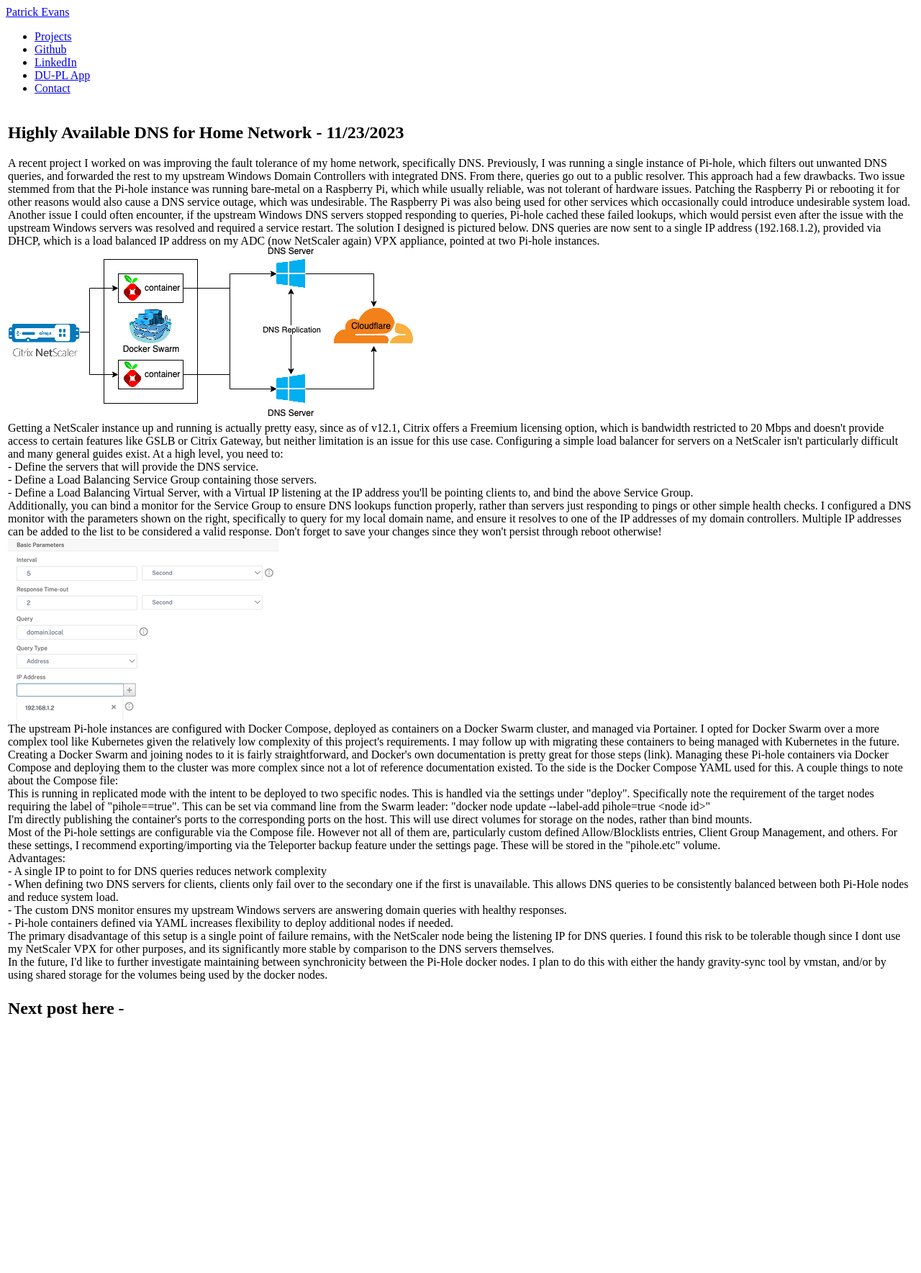
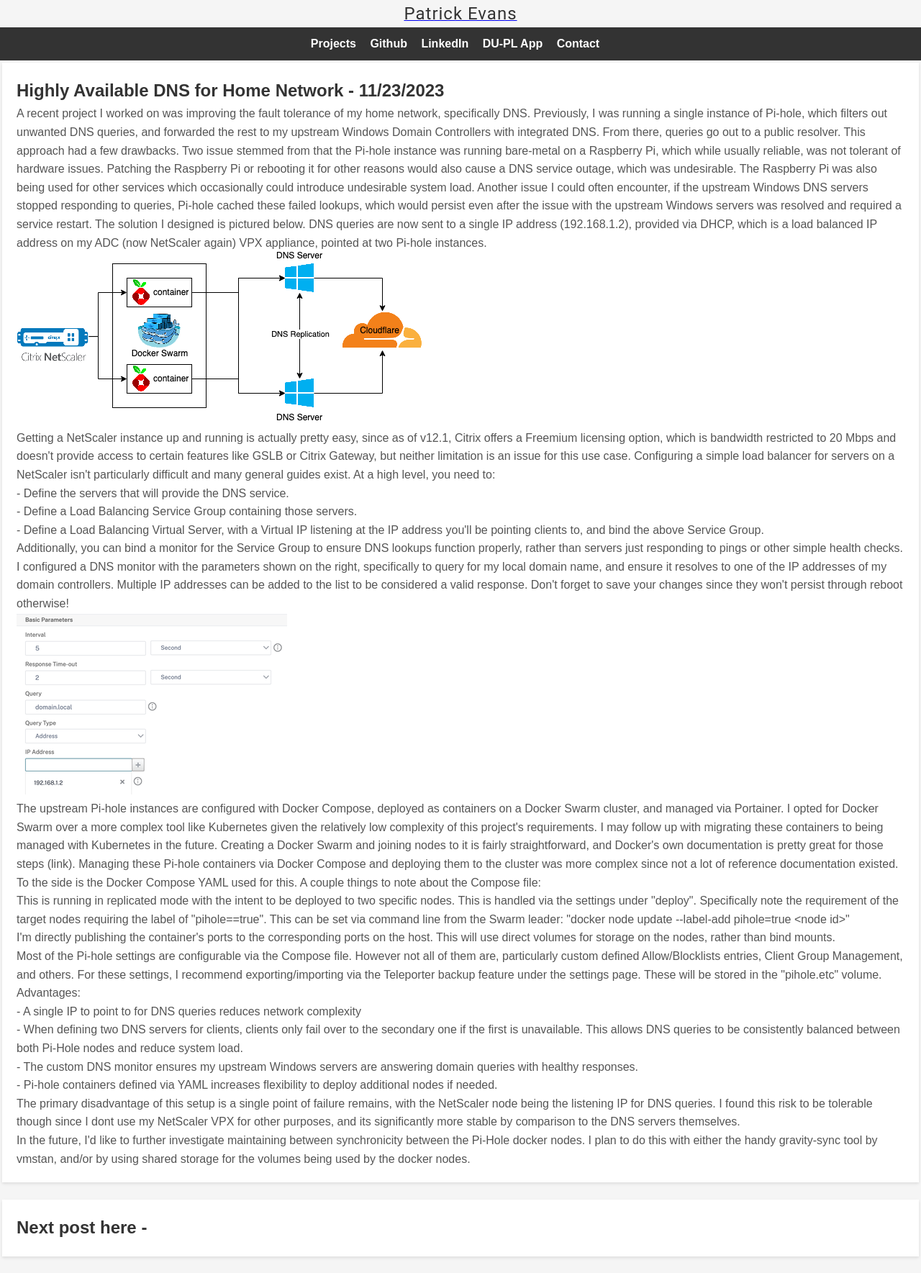
Before and after one commit to holysoles/portfolio-site, a Flask app: page / in a window 1280 px wide. Shown: the whole page at 72% size. Before the commit the page ends 1414 px from the top, so only its background shows below. Run offline with Flask 3, Linux system fonts and the light colour scheme.

Commit message:
add styling

```diff
--- a/static/example_compose.yaml
+++ b/static/example_compose.yaml
@@ -1,4 +1,3 @@
-
 version: '3.8'
 services:
   pihole:
--- /dev/null
+++ b/static/style.css
@@ -0,0 +1,163 @@
+/* Reset some default styles for better consistency across browsers */
+body, h1, h2, h3, p, ul, ol, li {
+    margin: 0;
+    padding: 0;
+  }
+
+  /* General formatting */
+  body {
+    font-family: 'Arial', sans-serif;
+    line-height: 1.6;
+    background-color: #f5f5f5;
+    color: #333;
+  }
+
+  .container {
+    max-width: 800px;
+    margin: 0 auto;
+    padding: 20px;
+  }
+
+  header {
+    background-color: #333;
+    color: #fff;
+    padding: 10px 0;
+  }
+
+  header h1 {
+    font-size: 2em;
+  }
+
+  main {
+    margin-top: 20px;
+  }
+
+  article {
+    background-color: #fff;
+    padding: 20px;
+    margin-bottom: 20px;
+    box-shadow: 0 2px 4px rgba(0, 0, 0, 0.1);
+  }
+
+  article h2 {
+    color: #333;
+  }
+
+  article p {
+    color: #555;
+  }
+
+  footer {
+    margin-top: 20px;
+    padding: 10px 0;
+    background-color: #333;
+    color: #fff;
+    text-align: center;
+  }
+
+  /* Responsive design for smaller screens */
+  @media screen and (max-width: 600px) {
+    body {
+      font-size: 16px;
+    }
+
+    header h1 {
+      font-size: 1.5em;
+    }
+
+    nav a {
+      font-size: 0.9em;
+    }
+
+    article {
+      padding: 15px;
+    }
+  }
+
+  /* Header title style */
+  .titlebar {
+    text-align: center;
+  }
+  #wsite-title {
+    font-family: 'Roboto', sans-serif;
+    font-size: 24px;
+    color: #333; /* Adjust the color to your liking */
+    letter-spacing: 1px;
+    text-decoration: none;
+  }
+  #wsite-title:hover {
+    text-decoration: underline; /* Optional: Underline on hover */
+  }
+
+  @media screen and (max-width: 768px) {
+    #wsite-title {
+      font-size: 20px; /* Adjust font size for smaller screens */
+    }
+  }
+
+  /* Navigation styles */
+  .navbar {
+    background-color: #333;
+    padding: 10px;
+    text-align: center;
+  }
+
+  .menu-toggle {
+    display: none;
+    cursor: pointer;
+  }
+
+  .bar {
+    display: block;
+    height: 3px;
+    width: 25px;
+    background-color: #fff;
+    margin: 5px auto;
+  }
+
+  .nav-list {
+    list-style-type: none;
+  }
+
+  .nav-list li {
+    display: inline-block;
+    margin-right: 15px;
+  }
+
+  .nav-list a {
+    text-decoration: none;
+    color: #fff;
+    font-weight: bold;
+    transition: color 0.3s ease-in-out;
+  }
+
+  .nav-list a:hover {
+    color: #007bff;
+  }
+
+  /* Responsive design for smaller screens */
+  @media screen and (max-width: 768px) {
+    .menu-toggle {
+      display: block;
+    }
+
+    .nav-list {
+      display: none;
+      text-align: left;
+      padding: 10px;
+      background-color: #333;
+    }
+
+    .nav-list li {
+      display: block;
+      margin: 10px 0;
+    }
+
+    .nav-list a {
+      display: block;
+    }
+
+    .navbar.active .nav-list {
+      display: block;
+    }
+  }
--- a/templates/blog.html
+++ b/templates/blog.html
@@ -5,6 +5,7 @@
     {% for post in post_array %}
         <tr>
             <td>
+                <article>
                 {% if post['title'] %}
                     <h2>
                         {{ post['title'] }} - {{ post['date'] }}
@@ -18,9 +19,9 @@
                         </h3>
                     {% endif %}
                     {% if paragraph['text'] %}
-                    <span>
+                        <p>
                             {{ paragraph['text'] }}
-                    </span>
+                        </p>
                     {% endif %}
                     </div>
                     <div>
@@ -29,6 +30,7 @@
                     {% endif %}
                     </div>
                 {% endfor %}
+                </article>
             </td>
         </tr>
     {% endfor %}
--- a/templates/layout.html
+++ b/templates/layout.html
@@ -1,46 +1,29 @@
 <!doctype html>
 <div class="header">
-    <div>
+    <div class="titlebar">
         <span>
             <a href="/">
                 <span id="wsite-title">Patrick Evans</span>
             </a>
         </span>
     </div>
-    <div>
-        <ul>
-            <li style="position: relative;">
-                <a href="{{ url_for('home') }}" style="position: relative;">
-                Projects
-                </a>
-            </li>
-            <li style="position: relative;">
-                <a href="https://github.com/holysoles?tab=repositories" style="position: relative;">
-                    Github
-                </a>
-
-            </li>
-            <li style="position: relative;">
-                <a href="http://www.linkedin.com/in/patrickvevans" style="position: relative;">
-                    LinkedIn
-                </a>
-
-            </li>
-            <li style="position: relative;">
-                <a href="https://du-pl.com" style="position: relative;">
-                    DU-PL App
-                </a>
-
-            </li>
-            <li style="position: relative;">
-                <a href="{{ url_for('contact') }}" style="position: relative;">
-                    Contact
-                </a>
-            </li>
+    <nav class="navbar">
+        <div class="menu-toggle" id="mobile-menu">
+            <span class="bar"></span>
+            <span class="bar"></span>
+            <span class="bar"></span>
+        </div>
+        <ul class="nav-list">
+            <li><a href="{{ url_for('home') }}">Projects</a></li>
+            <li><a href="https://github.com/holysoles?tab=repositories" target="_blank">Github</a></li>
+            <li><a href="http://www.linkedin.com/in/patrickvevans" target="_blank">LinkedIn</a></li>
+            <li><a href="https://www.du-pl.com/" target="_blank">DU-PL App</a></li>
+            <li><a href="{{ url_for('contact') }}">Contact</a></li>
         </ul>
-    </div>
+    </nav>
 </div>
 <div class="content">
     {% block content %}
     {% endblock %}
 </div>
+<link rel="stylesheet" href="{{ url_for('static', filename='style.css') }}" />
```
Lines whose indentation alone changed are shown as unchanged.
